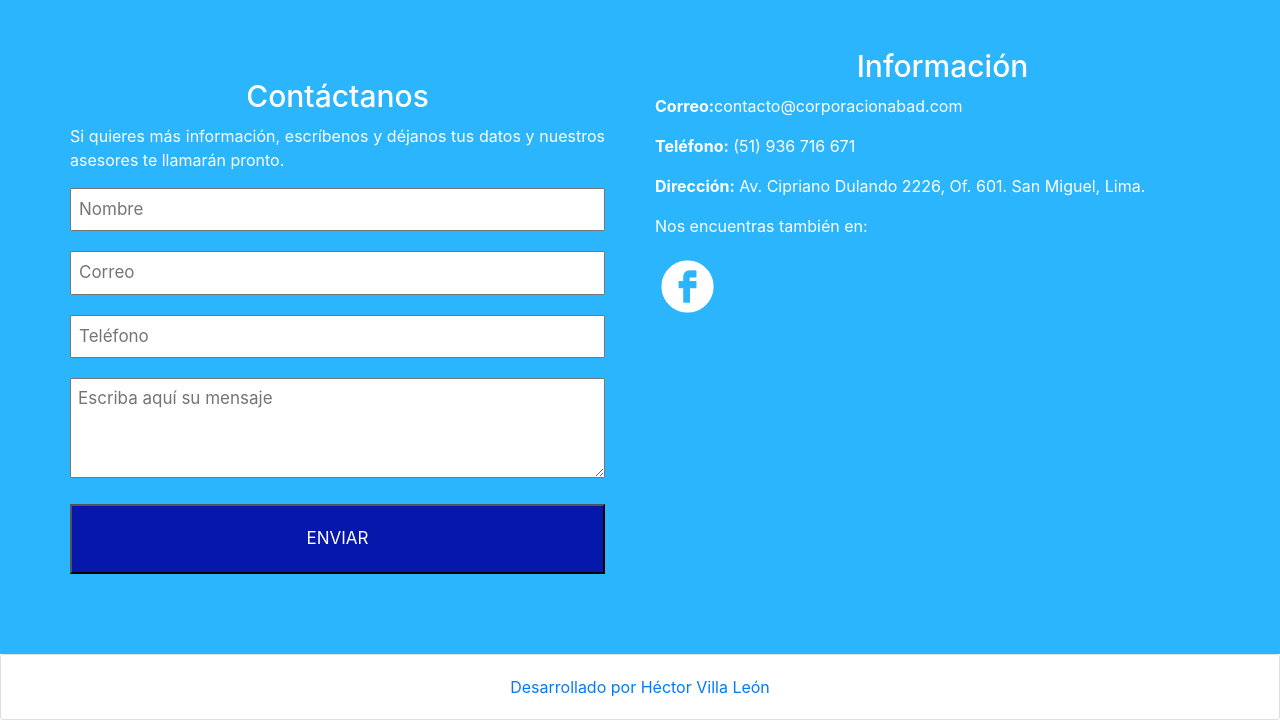
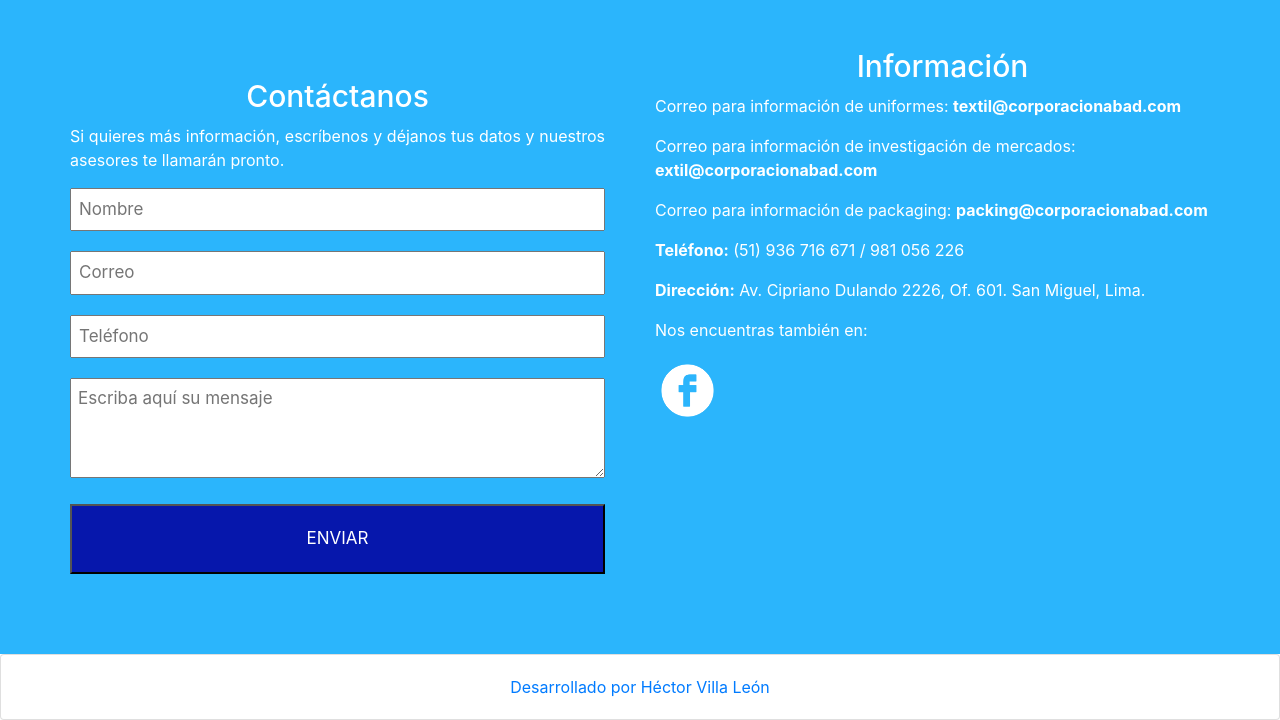
Before and after one commit to hectorvilla1988/corporacionabad, a plain HTML site: page index.html in a window 1280 px wide. Shown: the part 3432-4152 px from the top of the page. Drawn offline with nearby package versions, Linux system fonts and the light colour scheme; a script that the page names is missing.

Commit message:
correos corporativos

```diff
--- a/index.html
+++ b/index.html
@@ -180,8 +180,10 @@
     <div class="col-12 col-sm-12 col-md-6 col-lg-6 col-xl-6">
       <section class="informacion">
         <h2>Información</h2>
-        <p><strong>Correo:</strong>contacto@corporacionabad.com</p>
-        <p><strong>Teléfono:</strong> (51) 936 716 671</p>
+        <p>Correo para información de uniformes: <strong>textil@corporacionabad.com</strong></p>
+        <p>Correo para información de investigación de mercados: <strong>extil@corporacionabad.com</strong></p>
+        <p>Correo para información de packaging: <strong>packing@corporacionabad.com</strong></p>
+        <p><strong>Teléfono:</strong> (51) 936 716 671 / 981 056 226</p>
         <p><strong>Dirección:</strong> Av. Cipriano Dulando 2226, Of. 601. San Miguel, Lima.</p>
         <p>Nos encuentras también en:</p>
         <a href="https://www.facebook.com" target="_blank"><img  class="facebook" src="iconos/facebook.png" id="wobble-hor-bottom"></a>
```
Also changed, not shown: servicios.html (+4 -2 lines).
